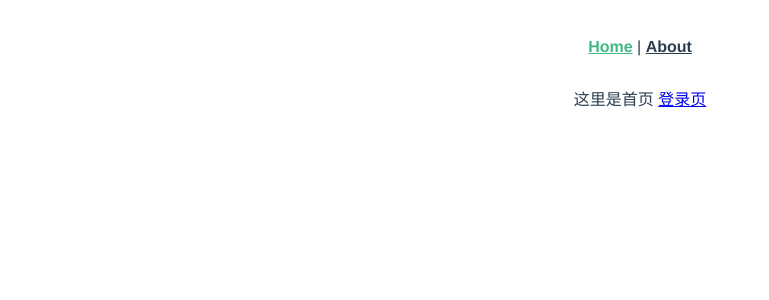
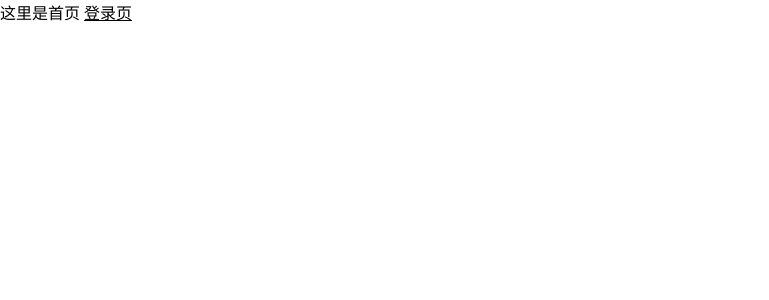
Before and after one commit to swl-Saber/vue, a Vue app: page / in a window 1280 px wide. Shown: the top 300 px of the page, without its empty margins (0-769 px from the left). Built offline with nearby package versions, Linux system fonts and the light colour scheme; a small style sheet from the web is missing.

Commit message:
清除脚手架布局，引入字体图标文件，引入初始化样式

```diff
--- a/src/App.vue
+++ b/src/App.vue
@@ -1,32 +1,29 @@
 <template>
   <div id="app">
-    <div id="nav">
-      <router-link to="/">Home</router-link> |
-      <router-link to="/about">About</router-link>
-    </div>
     <router-view/>
   </div>
 </template>
 
 <style lang="less">
-#app {
-  font-family: Avenir, Helvetica, Arial, sans-serif;
-  -webkit-font-smoothing: antialiased;
-  -moz-osx-font-smoothing: grayscale;
-  text-align: center;
-  color: #2c3e50;
+/* 在这里引入字体图标文件 */
+@import url("http://at.alicdn.com/t/font_1426139_h6vn3jbl5q.css");
+
+* {
+  margin: 0;
+  padding: 0;
 }
 
-#nav {
-  padding: 30px;
+a {
+  color: inherit;
+}
 
-  a {
-    font-weight: bold;
-    color: #2c3e50;
+a:hover {
+  text-decoration: none;
+}
 
-    &.router-link-exact-active {
-      color: #42b983;
-    }
-  }
+ul,
+li,
+ol {
+  list-style: none;
 }
 </style>
```
